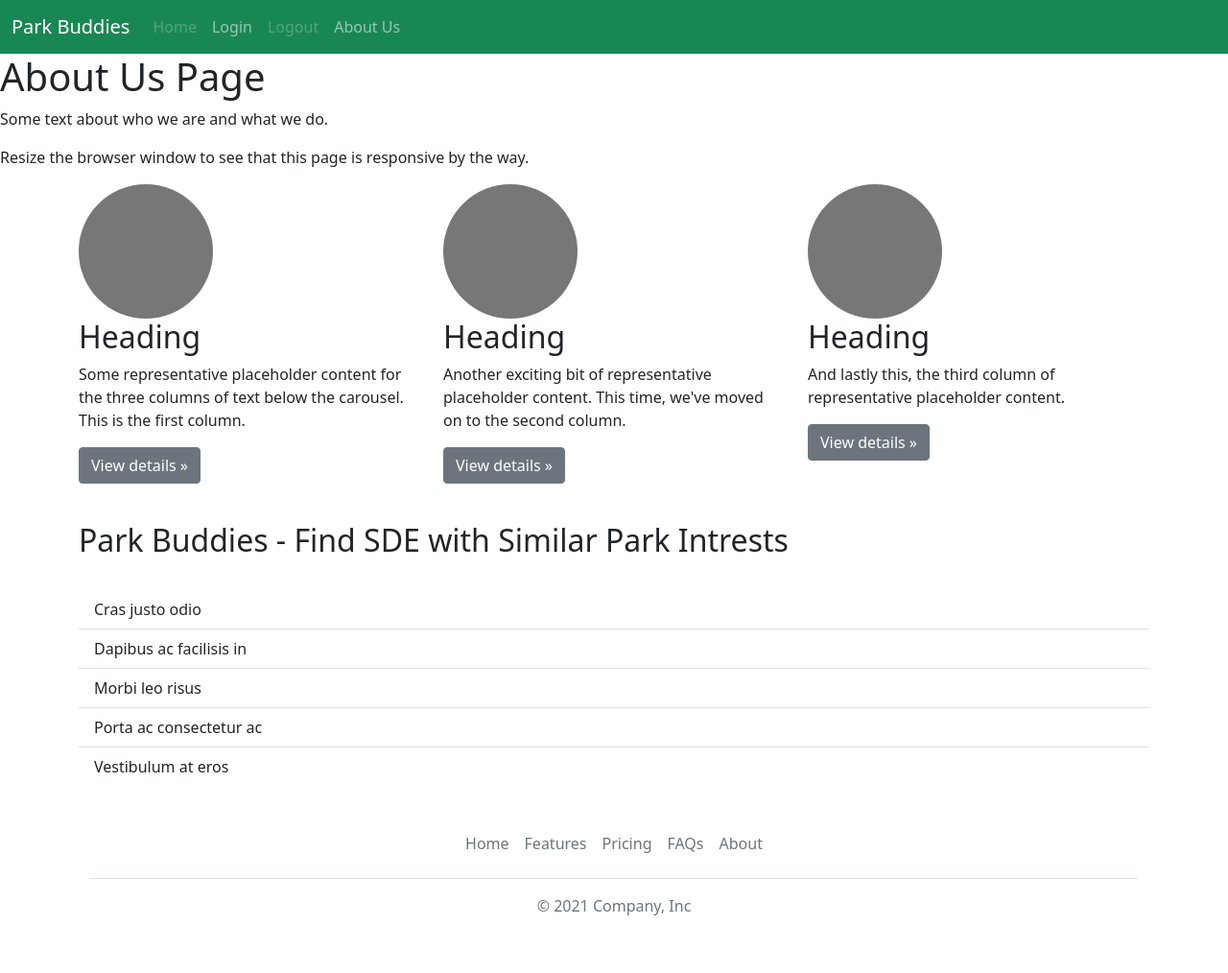
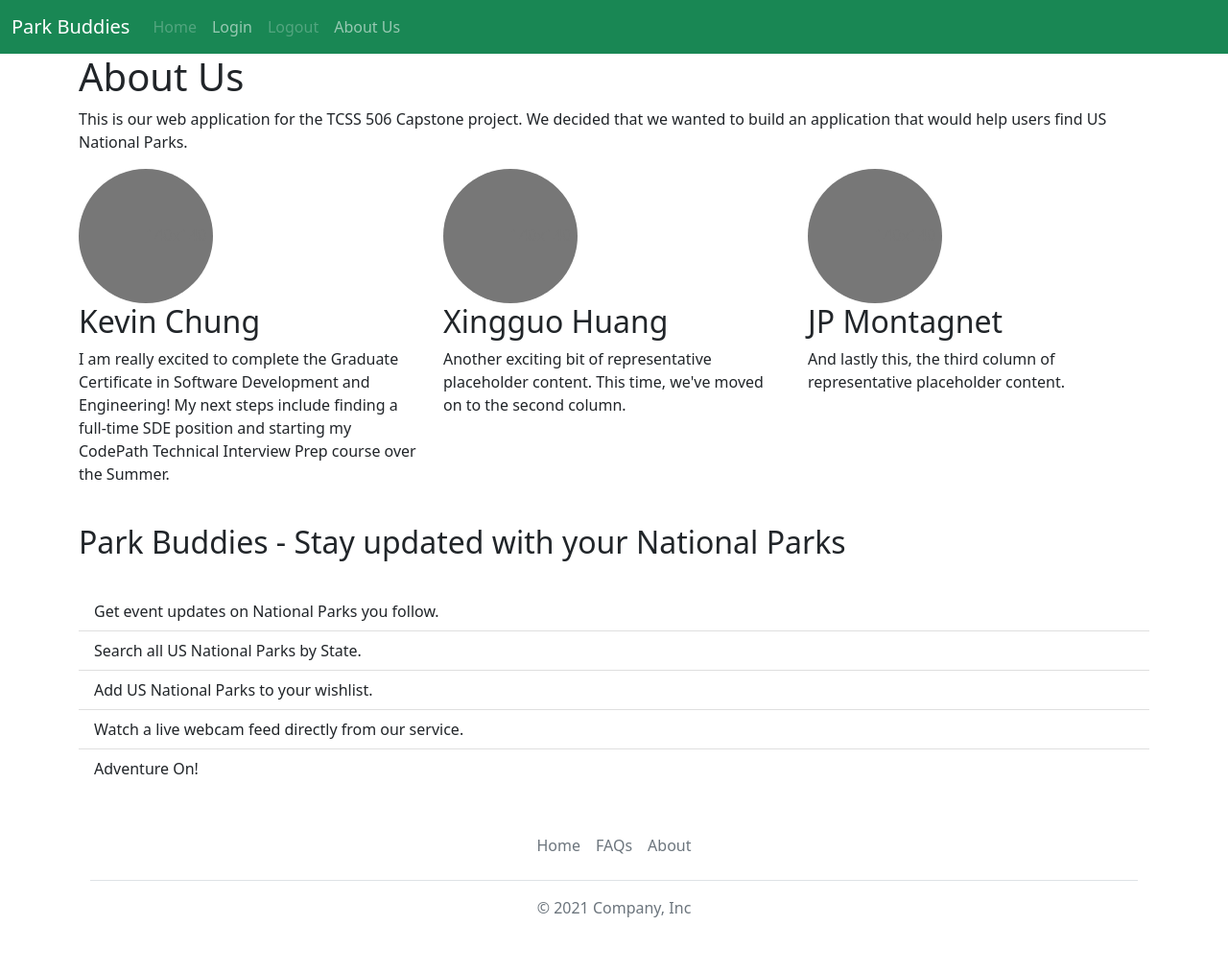
Before and after one commit to kev-odin/park-buddies-archive, a Flask app: page /about in a window 1280 px wide. Shown: the whole page at 96% size. Before the commit the page ends 954 px from the top, so only its background shows below. Run offline with Flask 2, Linux system fonts and the light colour scheme; data comes from the database, SQL or seed files in the repository.

Commit message:
feat: cleaned up about us page

```diff
--- a/flask-web/app/templates/about.html
+++ b/flask-web/app/templates/about.html
@@ -10,10 +10,10 @@
 {% endif %}
 {% endwith %}
 
-<div class="about-section">
-  <h1>About Us Page</h1>
-  <p>Some text about who we are and what we do.</p>
-  <p>Resize the browser window to see that this page is responsive by the way.</p>
+<div class="container marketing">
+    <h1>About Us</h1>
+    <p>This is our web application for the TCSS 506 Capstone project. We decided that we wanted to build an application
+      that would help users find US National Parks.</p>
 </div>
 
 <div class="container marketing">
@@ -21,37 +21,48 @@
   <!-- Three columns of text below the carousel -->
   <div class="row">
     <div class="col-lg-4">
-      <svg class="bd-placeholder-img rounded-circle" width="140" height="140" xmlns="http://www.w3.org/2000/svg" role="img" aria-label="Placeholder: 140x140" preserveAspectRatio="xMidYMid slice" focusable="false"><title>Placeholder</title><rect width="100%" height="100%" fill="#777"/><text x="50%" y="50%" fill="#777" dy=".3em">140x140</text></svg>
+      <svg class="bd-placeholder-img rounded-circle" width="140" height="140" xmlns="http://www.w3.org/2000/svg"
+        role="img" aria-label="Placeholder: 140x140" preserveAspectRatio="xMidYMid slice" focusable="false">
+        <title>Headshot</title>
+        <rect width="100%" height="100%" fill="#777" /><text x="50%" y="50%" fill="#777" dy=".3em">140x140</text>
+      </svg>
 
-      <h2>Heading</h2>
-      <p>Some representative placeholder content for the three columns of text below the carousel. This is the first column.</p>
-      <p><a class="btn btn-secondary" href="#">View details &raquo;</a></p>
-    </div><!-- /.col-lg-4 -->
+      <h2>Kevin Chung</h2>
+      <p>I am really excited to complete the Graduate Certificate in Software Development and Engineering! My next steps
+        include finding a full-time SDE position and starting my CodePath Technical Interview Prep course over the
+        Summer.</p>
+    </div>
     <div class="col-lg-4">
-      <svg class="bd-placeholder-img rounded-circle" width="140" height="140" xmlns="http://www.w3.org/2000/svg" role="img" aria-label="Placeholder: 140x140" preserveAspectRatio="xMidYMid slice" focusable="false"><title>Placeholder</title><rect width="100%" height="100%" fill="#777"/><text x="50%" y="50%" fill="#777" dy=".3em">140x140</text></svg>
+      <svg class="bd-placeholder-img rounded-circle" width="140" height="140" xmlns="http://www.w3.org/2000/svg"
+        role="img" aria-label="Placeholder: 140x140" preserveAspectRatio="xMidYMid slice" focusable="false">
+        <title>Headshot</title>
+        <rect width="100%" height="100%" fill="#777" /><text x="50%" y="50%" fill="#777" dy=".3em">140x140</text>
+      </svg>
 
-      <h2>Heading</h2>
+      <h2>Xingguo Huang</h2>
       <p>Another exciting bit of representative placeholder content. This time, we've moved on to the second column.</p>
-      <p><a class="btn btn-secondary" href="#">View details &raquo;</a></p>
-    </div><!-- /.col-lg-4 -->
+    </div>
     <div class="col-lg-4">
-      <svg class="bd-placeholder-img rounded-circle" width="140" height="140" xmlns="http://www.w3.org/2000/svg" role="img" aria-label="Placeholder: 140x140" preserveAspectRatio="xMidYMid slice" focusable="false"><title>Placeholder</title><rect width="100%" height="100%" fill="#777"/><text x="50%" y="50%" fill="#777" dy=".3em">140x140</text></svg>
+      <svg class="bd-placeholder-img rounded-circle" width="140" height="140" xmlns="http://www.w3.org/2000/svg"
+        role="img" aria-label="Placeholder: 140x140" preserveAspectRatio="xMidYMid slice" focusable="false">
+        <title>Headshot</title>
+        <rect width="100%" height="100%" fill="#777" /><text x="50%" y="50%" fill="#777" dy=".3em">140x140</text>
+      </svg>
 
-      <h2>Heading</h2>
+      <h2>JP Montagnet</h2>
       <p>And lastly this, the third column of representative placeholder content.</p>
-      <p><a class="btn btn-secondary" href="#">View details &raquo;</a></p>
-    </div><!-- /.col-lg-4 -->
-  </div><!-- /.row -->
+    </div>
+  </div>
 
-<br>
-<h2>Park Buddies - Find SDE with Similar Park Intrests</h2><br>
+  <br>
+  <h2>Park Buddies - Stay updated with your National Parks</h2><br>
 
-<ul class="list-group list-group-flush">
-  <li class="list-group-item">Cras justo odio</li>
-  <li class="list-group-item">Dapibus ac facilisis in</li>
-  <li class="list-group-item">Morbi leo risus</li>
-  <li class="list-group-item">Porta ac consectetur ac</li>
-  <li class="list-group-item">Vestibulum at eros</li>
-</ul>
+  <ul class="list-group list-group-flush">
+    <li class="list-group-item">Get event updates on National Parks you follow.</li>
+    <li class="list-group-item">Search all US National Parks by State.</li>
+    <li class="list-group-item">Add US National Parks to your wishlist.</li>
+    <li class="list-group-item">Watch a live webcam feed directly from our service.</li>
+    <li class="list-group-item">Adventure On!</li>
+  </ul>
 
-{% endblock %}
+  {% endblock %}
--- a/flask-web/app/templates/base.html
+++ b/flask-web/app/templates/base.html
@@ -58,11 +58,9 @@
 <div class="container">
   <footer class="py-3 my-4">
     <ul class="nav justify-content-center border-bottom pb-3 mb-3">
-      <li class="nav-item"><a href="#" class="nav-link px-2 text-muted">Home</a></li>
-      <li class="nav-item"><a href="#" class="nav-link px-2 text-muted">Features</a></li>
-      <li class="nav-item"><a href="#" class="nav-link px-2 text-muted">Pricing</a></li>
+      <li class="nav-item"><a href={{ url_for("login") }} class="nav-link px-2 text-muted">Home</a></li>
       <li class="nav-item"><a href="#" class="nav-link px-2 text-muted">FAQs</a></li>
-      <li class="nav-item"><a href="#" class="nav-link px-2 text-muted">About</a></li>
+      <li class="nav-item"><a href={{ url_for("about") }} class="nav-link px-2 text-muted">About</a></li>
     </ul>
     <p class="text-center text-muted">&copy; 2021 Company, Inc</p>
   </footer>
```
Also changed, not shown: flask-web/app/nps_api.py (+13 -11 lines).
